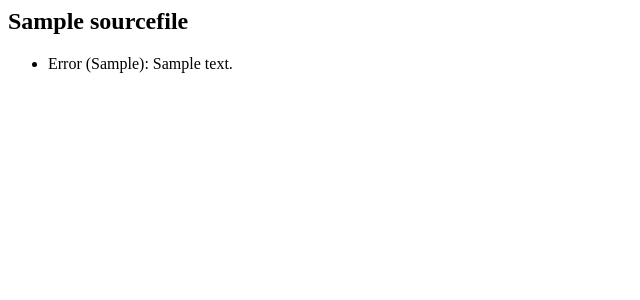
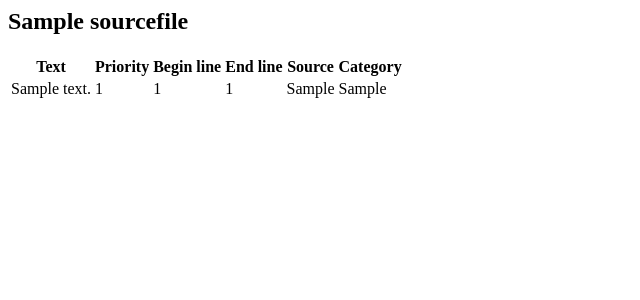
Before and after one commit to Jcuperus/code_assessment, a Django app: page /feedback/assessments/1 in a window 1280 px wide. Shown: the top 300 px of the page, without its empty margins (0-640 px from the left). Run offline with Django 3.2, Linux system fonts and the light colour scheme; tables that the repository leaves empty hold one stand-in row (values such as "Sample post").

Commit message:
Updated assessment view

```diff
--- a/feedback_app/assessment/helpers.py
+++ b/feedback_app/assessment/helpers.py
@@ -8,7 +8,7 @@ def get_tmp_file_paths(files):
     """Returns a list of paths to temporarily stored files
 
     Arguments:
-        files {TemporaryUploadFile} -- List containing uploaded files
+        files {List<TemporaryUploadFile>} -- List containing uploaded files
 
     Returns:
         List<str> -- List of paths to given files
--- a/feedback_app/templates/assessments/detail.html
+++ b/feedback_app/templates/assessments/detail.html
@@ -1,10 +1,30 @@
 
 {% for source_file in assessment.sourcefile_set.all %}
 <h2>{{ source_file.name }}</h2>
-<ul>
-    {% for error in source_file.error_set.all %}
-    <li>Error ({{ error.source }}): {{ error.text }}</li>
-    {% endfor %}
+<table>
+    <thead>
+        <tr>
+            <th>Text</th>
+            <th>Priority</th>
+            <th>Begin line</th>
+            <th>End line</th>
+            <th>Source</th>
+            <th>Category</th>
+        </tr>
+    </thead>
+    <tbody>
+        {% for error in source_file.error_set.all %}
+        <tr>
+            <td>{{ error.text }}</td>
+            <td>{{ error.priority }}</td>
+            <td>{{ error.begin_line }}</td>
+            <td>{{ error.end_line }}</td>
+            <td>{{ error.category }}</td>
+            <td>{{ error.source }}</td>
+        </tr>
+        {% endfor %}
+    </tbody>
+</table>
 </ul>
 {% endfor %}
 <br>
```
